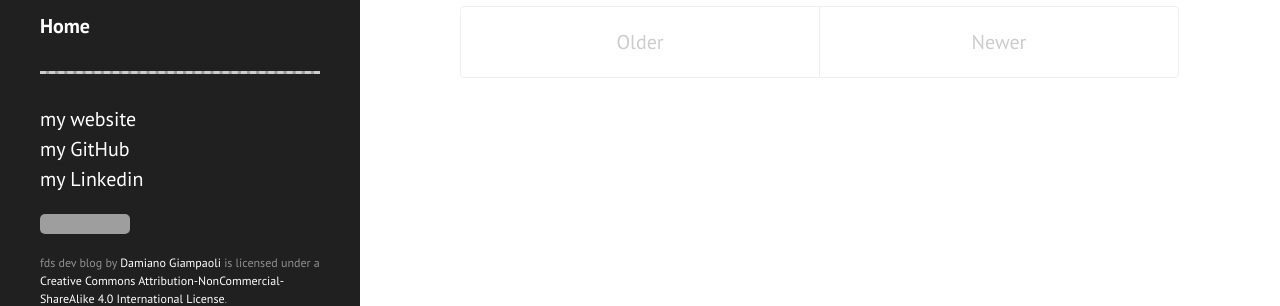
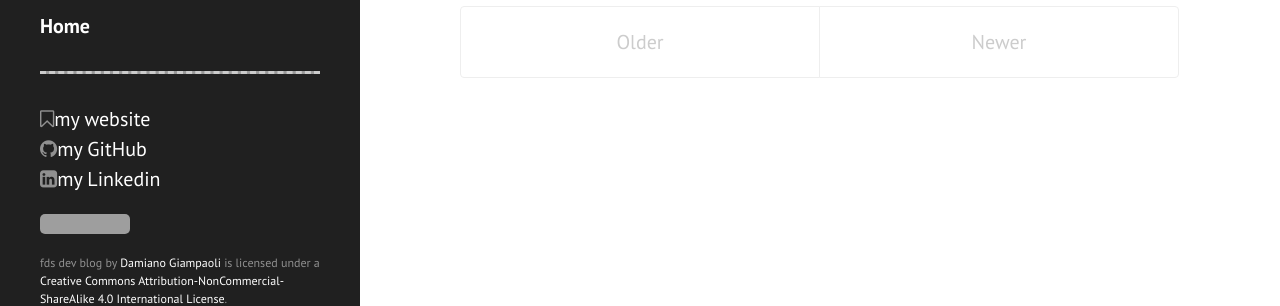
Before and after one commit to f-ds/f-ds.github.io, a Jekyll site: the page built from index.html, in a window 1280 px wide. Shown: the part 554-860 px from the top of the page. Built offline with Jekyll 4.4.1, drawn with Linux system fonts in a browser that asks for light colours; nearby versions of some CDN libraries; the list of posts is cut into pages by our own code; grey boxes are pictures that could not be loaded.

Commit message:
added font-awesome icons

```diff
--- a/_includes/sidebar.html
+++ b/_includes/sidebar.html
@@ -11,13 +11,13 @@
       </li>
       <li class="sidebar-nav-item">
         <hr class="line-dashed-fat"/>
-        <a href="http://damianofds.github.io/">my website</a>
+        <i class="fa fa-bookmark-o" aria-hidden="true"></i><a href="http://damianofds.github.io/">my website</a>
       </li>
       <li class="sidebar-nav-item">
-        <a href="https://github.com/Damianofds">my GitHub</a>
+        <i class="fa fa-github" aria-hidden="true"></i><a href="https://github.com/Damianofds">my GitHub</a>
       </li>
       <li class="sidebar-nav-item">
-        <a href="https://it.linkedin.com/in/damianofds">my Linkedin</a>
+        <i class="fa fa-linkedin-square" aria-hidden="true"></i><a href="https://it.linkedin.com/in/damianofds">my Linkedin</a>
       </li>
 
       {% comment %}
```
